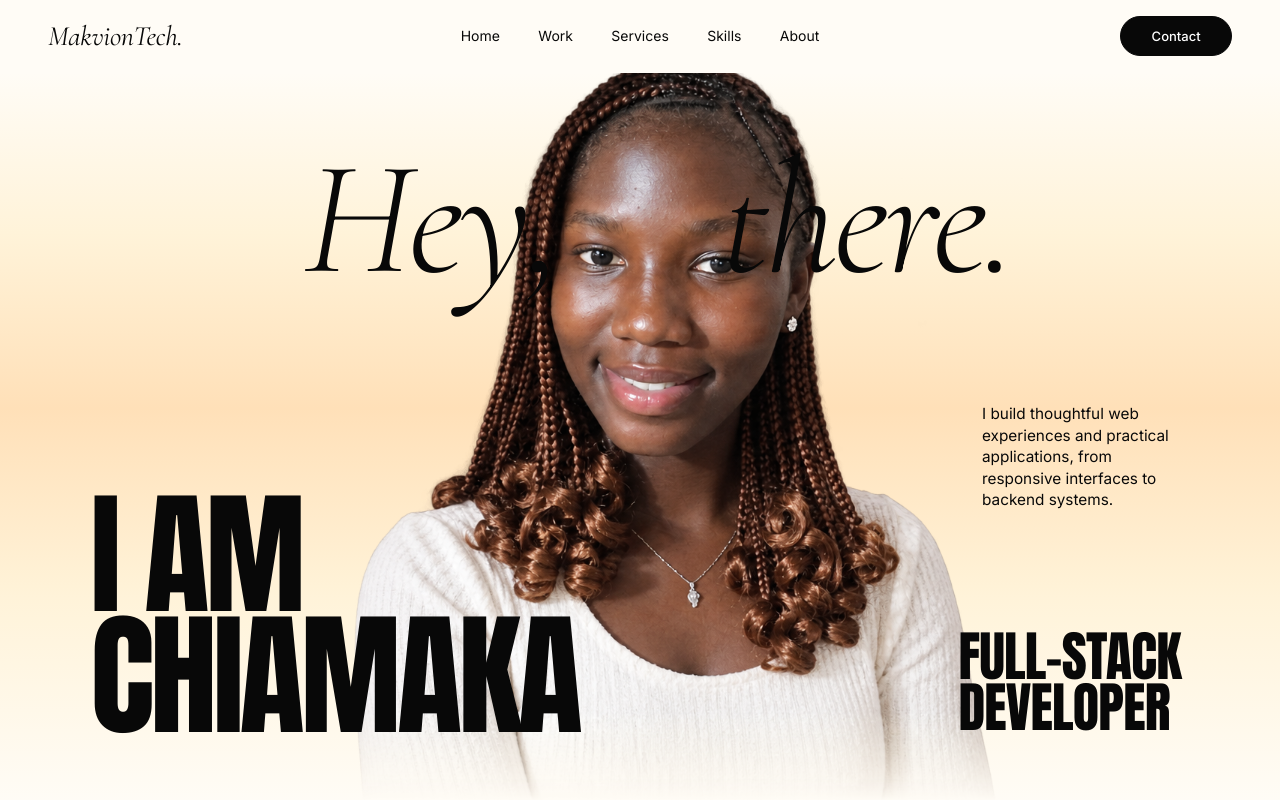
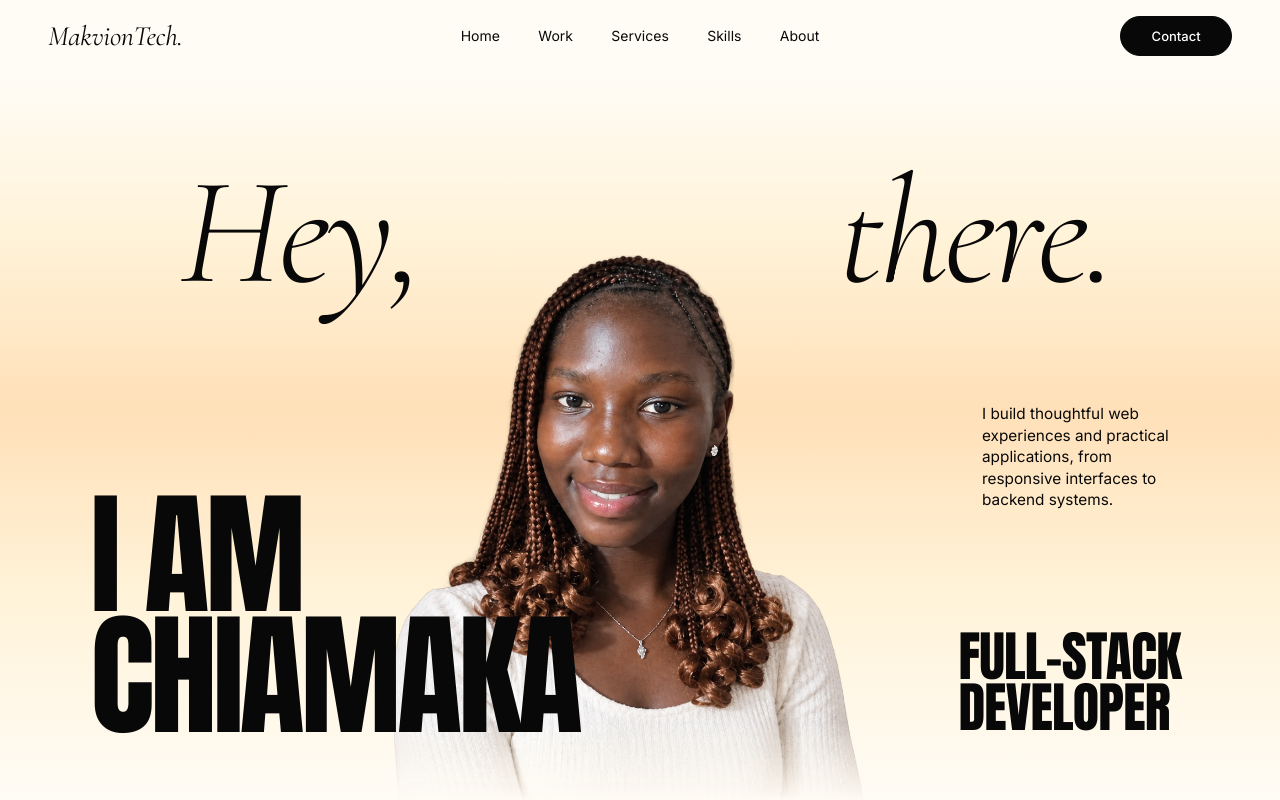
Before and after one commit to makvion-tech/MakvionTech, a React (Vite) app: page / in a window 1280 px wide. Shown: the top 800 px of the page. Built offline with nearby package versions, Linux system fonts and the light colour scheme.

Commit message:
updated pages

```diff
--- a/index.html
+++ b/index.html
@@ -3,13 +3,19 @@
   <head>
     <meta charset="UTF-8" />
     <meta name="viewport" content="width=device-width, initial-scale=1.0" />
-    <link rel="preconnect" href="https://fonts.googleapis.com" />
-    <link rel="preconnect" href="https://fonts.gstatic.com" crossorigin />
-    <link
-      href="https://fonts.googleapis.com/css2?family=Space+Grotesk:wght@500;700&family=IBM+Plex+Mono:wght@400;500&family=Inter:wght@400;500&display=swap"
-      rel="stylesheet"
+    <title>Chiamaka Favour George | Full-Stack Developer | MakvionTech</title>
+    <meta
+      name="description"
+      content="Portfolio of Chiamaka Favour George, a full-stack developer behind MakvionTech. React, Node.js, Express, PostgreSQL and Prisma."
     />
-    <title>Favour — Fullstack Engineer</title>
+    <meta name="author" content="Chiamaka Favour George" />
+    <meta property="og:type" content="website" />
+    <meta property="og:title" content="Chiamaka Favour George | Full-Stack Developer" />
+    <meta
+      property="og:description"
+      content="Full-stack developer behind MakvionTech, building web applications from interface to database."
+    />
+    <meta name="theme-color" content="#FFFCF6" />
   </head>
   <body>
     <div id="root"></div>
--- a/src/components/AboutSection.jsx
+++ b/src/components/AboutSection.jsx
@@ -12,22 +12,24 @@ export default function AboutSection() {
             className="about-photo"
             src={portrait.src}
             data-ready={portrait.ready}
-            alt="Chiamaka George Favour"
+            alt="Chiamaka Favour George"
           />
           </div>
           <div className="about-body">
             <h2 id="about-title" className="section-title section-title--left">About me</h2>
             <p>
-              I'm Chiamaka George Favour, a full-stack web developer working
-              under the name MakvionTech. I like building applications that
-              are useful first: clear interfaces, sensible data models, and
-              backends that support them properly.
+              I'm Chiamaka Favour George, a full-stack developer behind
+              MakvionTech. I build web applications with a focus on what
+              matters most: solving real problems, creating clear user
+              experiences, and building systems that work reliably behind the
+              scenes.
             </p>
             <p>
-              I work across the stack, with HTML, CSS, JavaScript and React on
-              the front end and Node.js, Express.js, PostgreSQL and Prisma
-              behind it. Understanding both sides means the interface and the
-              system under it are designed together, not patched together.
+              I work across the stack, using React to build interfaces and
+              Node.js, Express, PostgreSQL, and Prisma to power the systems
+              behind them. I care about how the pieces fit together, from the
+              first interaction a user has with an interface to the data and
+              logic that make it work.
             </p>
             <div className="about-actions">
               <a className="pill pill--solid" href="#contact">Get in touch</a>
--- a/src/components/Footer.jsx
+++ b/src/components/Footer.jsx
@@ -15,7 +15,7 @@ export default function Footer() {
       <div className="container footer-grid">
         <div>
           <a href="#home" className="wordmark">MakvionTech.</a>
-          <p className="footer-note">Full-stack web development by Chiamaka George Favour.</p>
+          <p className="footer-note">Full-stack web development by Chiamaka Favour George.</p>
         </div>
 
         <nav aria-label="Footer">
--- a/src/components/Hero.jsx
+++ b/src/components/Hero.jsx
@@ -18,7 +18,7 @@ export default function Hero() {
           className="hero-portrait"
           src={portrait.src}
           data-ready={portrait.ready}
-          alt="Portrait of Chiamaka George Favour"
+          alt="Portrait of Chiamaka Favour George"
         />
 
         <h1 className="hero-name">
--- a/src/data/projects.js
+++ b/src/data/projects.js
@@ -71,7 +71,7 @@ export const socials = [
   { label: "GitHub", handle: "github.com/makvion-tech", href: "https://github.com/makvion-tech" },
   {
     label: "LinkedIn",
-    handle: "Chiamaka George",
+    handle: "Chiamaka Favour George",
     href: "https://www.linkedin.com/in/chiamaka-george-b140623aa",
   },
   { label: "TikTok", handle: "@makvion_tech", href: "https://www.tiktok.com/@makvion_tech" },
--- a/src/index.css
+++ b/src/index.css
@@ -183,7 +183,7 @@ button { font: inherit; color: inherit; }
   position: absolute; z-index: 1;
   left: 50%; bottom: 0;
   transform: translateX(-50%);
-  height: 100%; width: auto; max-width: 104cqw;
+  height: 93%; width: auto; max-width: 100cqw;
   object-fit: contain; object-position: center bottom;
   /* the portrait melts into the page at the bottom, as in the reference */
   -webkit-mask-image: linear-gradient(to bottom, #000 86%, transparent 100%);
@@ -465,7 +465,7 @@ button { font: inherit; color: inherit; }
   .hero {
     container-type: inline-size;
     width: 100%;
-    max-width: min(100%, max(calc((100svh - var(--nav-h)) * 1.62), 62rem));
+    max-width: min(100%, max(calc((100svh - var(--nav-h)) * 1.62), 38rem));
     aspect-ratio: 1.62;
     padding: 0;
     margin-inline: auto;
@@ -473,13 +473,13 @@ button { font: inherit; color: inherit; }
   .hero-art, .hero-copy { display: contents; }
 
   .hero-greeting {
-    top: 5.6cqw; left: 21.5cqw; right: 18.5cqw;
-    font-size: 13.8cqw;
+    top: 7cqw; left: 11cqw; right: 10cqw;
+    font-size: 13cqw;
     letter-spacing: -0.025em;
   }
   .hero-portrait {
-    left: 53cqw;
-    height: 102%; max-width: 62cqw;
+    left: 49cqw;
+    height: 88%; max-width: 40cqw;
     -webkit-mask-image: linear-gradient(to bottom, #000 88%, transparent 100%);
     mask-image: linear-gradient(to bottom, #000 88%, transparent 100%);
   }
```
